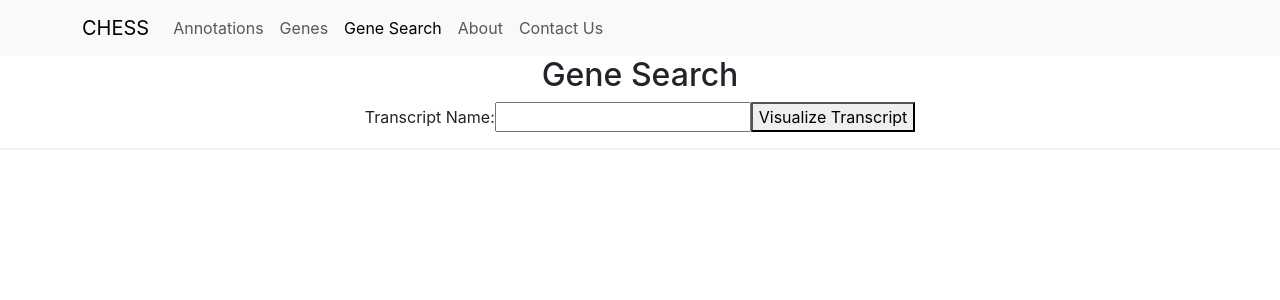
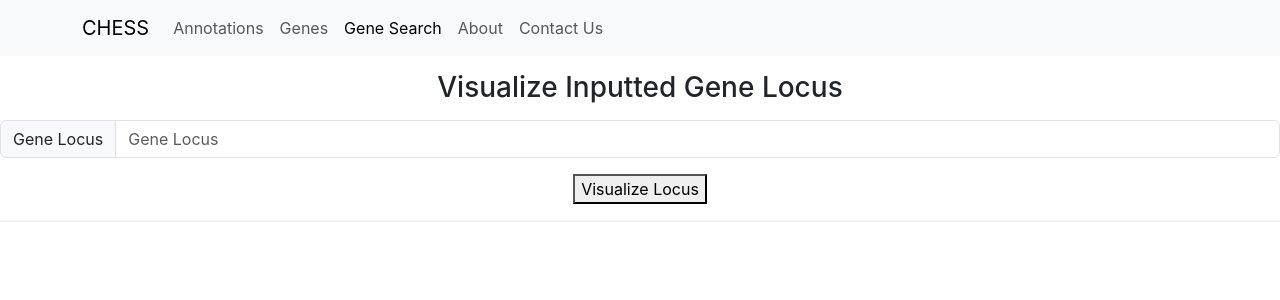
Before and after one commit to alevar/CHESS_WEB, a React (Vite) app in the folder CHESSApp_front/: page /genesearch in a window 1280 px wide. Shown: the top 300 px of the page. Built offline with nearby package versions, Linux system fonts and the light colour scheme; no server answers.

Commit message:
created backbone frontend, have to add visualization functionality

```diff
--- a/CHESSApp_front/src/components/GeneSearch/GeneSearch.tsx
+++ b/CHESSApp_front/src/components/GeneSearch/GeneSearch.tsx
@@ -1,76 +1,38 @@
 import { useState } from "react";
-import * as d3 from 'd3';
+import VisualizeGene from "./VisualizeGene";
+import * as d3 from "d3";
 
 const GeneSearch = () => {
    // State for input values
-   const [transcriptName, setTranscriptName] = useState<string>('');
-   const [transcriptId, setTranscriptId] = useState<string>('');
-   const [nomenclature, setNomenclature] = useState<string>('');
-
-   // D3.js visualization
-   const visualizeTranscript = () => {
-     // Sample data for demonstration purposes
-     const transcriptData = {
-       exons: [
-         { start: 100, end: 300 },
-         { start: 500, end: 700 },
-         // Add more exon data as needed
-       ],
-       introns: [
-         { start: 305, end: 495 },
-         // Add more intron data as needed
-       ],
-       cds: [
-         { start: 150, end: 250 },
-         { start: 550, end: 650 },
-         // Add more CDS data as needed
-       ],
-     };
-
-     // D3.js code for visualization
-     // This is a simplified example, you'll need to create the actual visualization based on your data
-     const svgWidth = 600;
-     const svgHeight = 200;
-     const svg = d3.select('#gene-visualization')
-       .append('svg')
-       .attr('width', svgWidth)
-       .attr('height', svgHeight);
-
-     // Code for rendering exons, introns, and CDS
-     // Use the transcriptData to draw the necessary elements on the SVG
-     // This might involve creating rectangles or lines representing exons, introns, and CDS
-   };
+   const [geneLocus, setGeneLocus] = useState<string>('');
+   const [showVisualizeGene, setShowVisualizeGene] = useState<boolean>(false);
+   const handleVisualizeClick = () => {
+    // Perform any necessary logic with the geneLocus value
+    // For now, let's just toggle the visibility of the VisualizeGene component
+    setShowVisualizeGene(true);
+  };
 
    return (
      <div>
        <div>
-         <h2>Gene Search</h2>
-         {/* Input fields for transcript name, ID, and nomenclature */}
-         <label>
-           Transcript Name:
-           <input
-             type="text"
-             value={transcriptName}
-             onChange={(e) => setTranscriptName(e.target.value)}
-           />
-         </label>
-         {/* Add similar input fields for Transcript ID and Nomenclature */}
-         {/* Example: */}
-         {/* <label>
-           Transcript ID:
-           <input
-             type="text"
-             value={transcriptId}
-             onChange={(e) => setTranscriptId(e.target.value)}
-           />
-         </label> */}
-         {/* Visualization trigger button */}
-         <button onClick={visualizeTranscript}>Visualize Transcript</button>
+        <h3 style={{ marginTop: '15px', marginBottom: '15px' }}>Visualize Inputted Gene Locus</h3>
+
+
+        <div className="input-group mb-3">
+          <div className="input-group-text" id="basic-addon1">Gene Locus</div>
+          <input type="text"
+                className="form-control"
+                placeholder="Gene Locus"
+                aria-label="Gene Locus"
+                aria-describedby="basic-addon1"
+                onChange={(e) => setGeneLocus(e.target.value)} />
+        </div>
+
+        <button onClick={handleVisualizeClick}>Visualize Locus</button>
        </div>
-       <hr style={{ border: '1px solid #ccc' }} />
-       {/* Visualization area */}
-       <div id="gene-visualization"></div>
-     </div>
+        <hr style={{ border: '1px solid #ccc' }} />
+        {showVisualizeGene && <VisualizeGene />}
+      </div>
    );
  };
 
--- /dev/null
+++ b/CHESSApp_front/src/components/GeneSearch/VisualizeGene.tsx
@@ -0,0 +1,87 @@
+import { useEffect } from "react";
+import * as d3 from "d3";
+
+
+const VisualizeGene = () => {
+    useEffect(() => {
+      // Sample data for demonstration
+      const geneData = {
+        exons: [{ start: 100, end: 300 }],
+        introns: [{ start: 305, end: 495 }],
+        cds: [{ start: 150, end: 250 }],
+      };
+
+      // Set up SVG container
+      const svgWidth = 500;
+      const svgHeight = 100;
+      const svg = d3.select("#gene-visualization")
+        .append("svg")
+        .attr("width", svgWidth)
+        .attr("height", svgHeight);
+
+      // Scale for positioning gene features
+      const xScale = d3.scaleLinear()
+        .domain([0, geneData.exons[0].end])
+        .range([0, svgWidth]);
+
+      // Draw Exons
+      svg.selectAll("rect.exon")
+        .data(geneData.exons)
+        .enter()
+        .append("rect")
+        .attr("class", "exon")
+        .attr("x", d => xScale(d.start))
+        .attr("y", 20)
+        .attr("width", d => xScale(d.end) - xScale(d.start))
+        .attr("height", 20)
+        .attr("fill", "lightblue");
+
+      // Draw Introns
+      svg.selectAll("rect.intron")
+        .data(geneData.introns)
+        .enter()
+        .append("rect")
+        .attr("class", "intron")
+        .attr("x", d => xScale(d.start))
+        .attr("y", 20)
+        .attr("width", d => xScale(d.end) - xScale(d.start))
+        .attr("height", 20)
+        .attr("fill", "white")
+        .attr("stroke", "lightgray")
+        .attr("stroke-width", 1);
+
+      // Draw CDS
+      svg.selectAll("rect.cds")
+        .data(geneData.cds)
+        .enter()
+        .append("rect")
+        .attr("class", "cds")
+        .attr("x", d => xScale(d.start))
+        .attr("y", 20)
+        .attr("width", d => xScale(d.end) - xScale(d.start))
+        .attr("height", 20)
+        .attr("fill", "lightgreen");
+
+    }, []); // Empty dependency array to ensure the effect runs only once on mount
+
+    return (
+        <div>
+      <div style={{ border: '2px solid darkgrey', background: 'lightyellow', padding: '10px', marginBottom: '20px' }}>
+            <h6>Visualization Details</h6>
+            <div>
+              <strong>Exon Parameters:</strong> Exon Details
+            </div>
+            <div>
+              <strong>Intron Parameters:</strong> Intron Details
+            </div>
+            <div>
+              <strong>CDS Parameters:</strong> CDS Details
+            </div>
+          </div>
+
+          <div id="gene-visualization"></div>
+        </div>
+      );
+  };
+
+  export default VisualizeGene;
```
